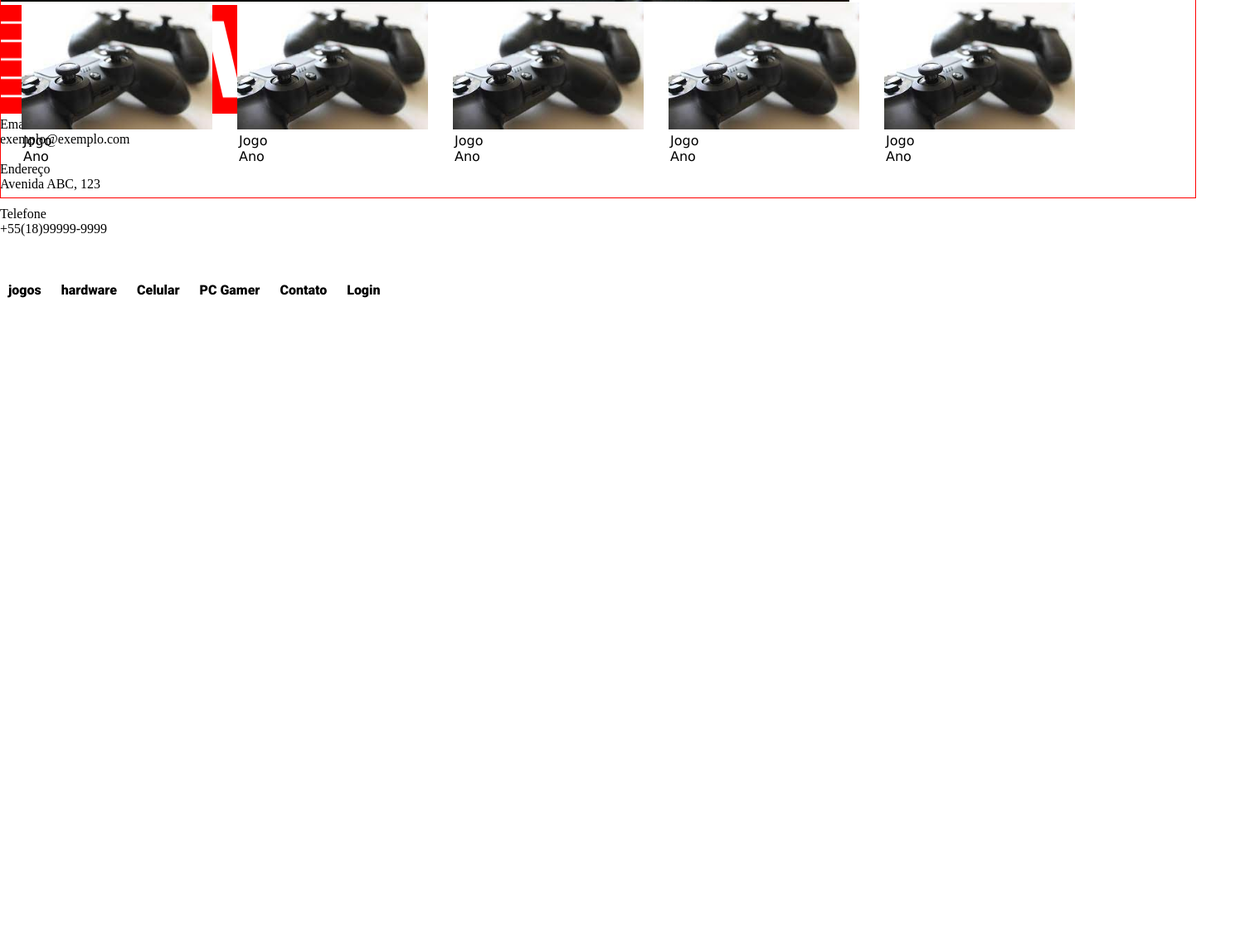
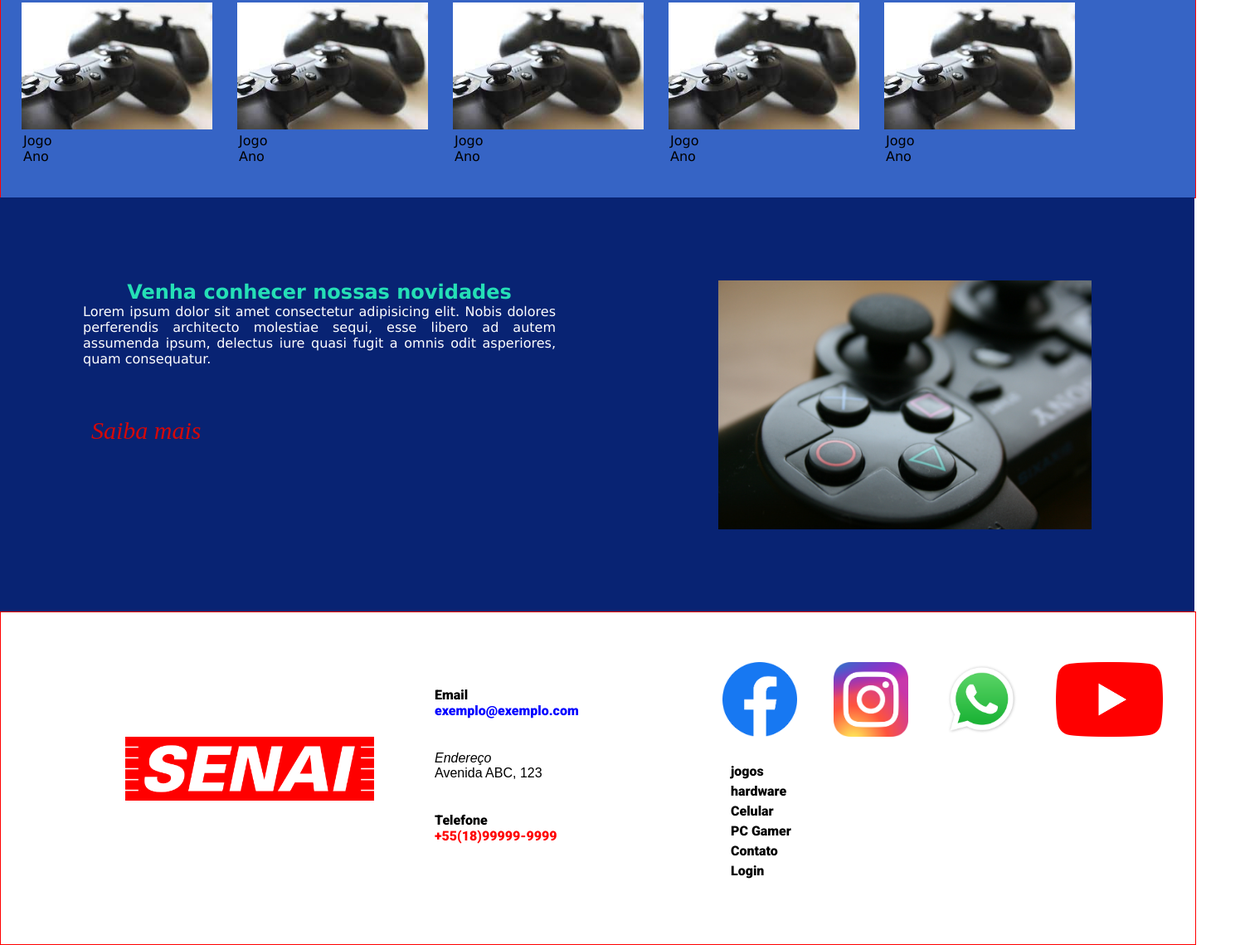
Before and after one commit to maurolucasesteves/UC09_Atividade_SA2, a plain HTML site: page index.html in a window 1280 px wide. Shown: the part 843-1982 px from the top of the page at 83% size, 1501 px wide, since content can reach past the window. Before the commit the page ends 1212 px from the top, so only its background shows below. Drawn offline with Linux system fonts and the light colour scheme.

Commit message:
Atualização

```diff
--- a/css/estilo.css
+++ b/css/estilo.css
@@ -1,6 +1,7 @@
 *{
     margin: 0px;
     padding: 0px;
+
 }
 /**************HEADER*****************/
 header{
@@ -42,7 +43,7 @@ top: 14px;
 font-family: 'Roboto', sans-serif;
 text-decoration: none;
 color: black;
-text size-adjust: 28px;
+text-size-adjust: 28px;
 background-color: #57ecf5;
 border-radius: 5px;
 border-color: #57ecf5;
@@ -93,6 +94,7 @@ border-color: #57ecf5;
 .texto_banner a{
     font-style: italic;
     color: rgb(102, 12, 12);
+    font-size: 30px;
 }
 
 /**************Destaque*****************/
@@ -103,6 +105,7 @@ border-color: #57ecf5;
     height: 500px;
     top: 580px;
     border: 1px solid red;
+    background: rgb(54, 100, 197);
 }
 
 .img_destaque{
@@ -148,5 +151,144 @@ figcaption {
     text-decoration: none;
     text-size-adjust: 24px;
     font-style: normal;
-    width: 500px;
+
 }
+
+/**************Novidades*****************/
+
+.novidades{
+    position: absolute;
+    width: 1440px;
+    height: 500px;
+    left: 0px;
+    top: 1081px;
+    background: #082373;
+}
+
+.novidades img {
+    position: absolute;
+    width: 450px;
+    height: 300px;
+    margin-top: 100px;
+    margin-left: 866px;
+}
+.texto_novidades{
+    position: absolute;
+    width: 570px;
+    height: 300px;
+    margin-top: 100px;
+    margin-left: 100px;
+    /*border: 1px solid red;*/
+}
+.texto_novidades h1{
+    font-family: 'Lucida Sans', 'Lucida Sans Regular', 'Lucida Grande', 'Lucida Sans Unicode', Geneva, Verdana, sans-serif;
+    text-decoration: none;
+    color: rgb(37, 223, 182);
+    text-size-adjust: 100px;
+    text-align: center;
+}
+.texto_novidades p{
+    font-family: 'Lucida Sans', 'Lucida Sans Regular', 'Lucida Grande', 'Lucida Sans Unicode', Geneva, Verdana, sans-serif;
+    text-decoration: none;
+    font-style: normal;
+    color: white;
+    text-align: justify;
+    text-size-adjust: 20px;
+
+}
+.texto_novidades a{
+    position: absolute;
+    margin-top: 50px;
+    font-family: 'Times New Roman', Times, serif;
+    font-style: italic;
+    text-decoration: none;
+    color: rgb(212, 8, 8);
+    font-size: 30px;
+}
+/**************Footer / rodape*****************/
+
+.rodape{
+    position: absolute;
+    width: 1440px;
+    height: 400px;
+    border: 1px solid red;
+    margin-top: 1500px;
+}
+.logo_rodape img{
+    width: 300px;
+    height: auto;
+    margin-top: 150px;
+    margin-left: 150px;
+}
+.info_contato{
+    /*border: 1px solid red;*/
+    position: absolute;
+    width: 250px;
+    height: 300px;
+    margin-left: 523px;
+    top: 50px;
+}
+.email{
+    font-family: 'Roboto', 'Lucida Sans', 'Lucida Sans Regular', 'Lucida Grande', 'Lucida Sans Unicode', Geneva, Verdana, sans-serif;
+    margin-top: 20px;
+}
+.topico_email{
+    color: blue;
+}
+.topico_endereco{
+    font-family: Arial, Helvetica, sans-serif;
+    margin-top: 20px;
+    font-style: oblique;
+
+}
+.info_contato{
+    font-family: Arial, Helvetica, sans-serif;
+    font-style: normal;
+    margin-top: 20px;
+}
+.telefone{
+    font-family: 'Roboto', 'Lucida Sans', 'Lucida Sans Regular', 'Lucida Grande', 'Lucida Sans Unicode', Geneva, Verdana, sans-serif;
+    margin-top: 20px;
+}
+.topico_telefone{
+    font-family: 'Roboto', 'Lucida Sans', 'Lucida Sans Regular', 'Lucida Grande', 'Lucida Sans Unicode', Geneva, Verdana, sans-serif;
+    color: red;
+    }
+.redes_sociais figure{
+    position: absolute;
+    width: 650px;
+    height: 100px;
+    left: 850px;
+    top: 50px;
+}
+.img1{
+    width: auto;
+    height: 90px;
+    padding: 10px;
+}
+.img2{
+    width: auto;
+    height: 90px;
+    padding: 10px;
+}
+.img3{
+    width: auto;
+    height: 90px;
+    padding: 10px;
+}
+.img4{
+    width: auto;
+    height: 90px;
+    padding: 10px;
+}
+.menu_rodape{
+    position: absolute;
+    width: 120px;
+    height: 150px;
+    left: 870px;
+    top: 180px;
+}
+li{
+    list-style-type: none;
+    line-height: 1.5;
+}
--- a/index.html
+++ b/index.html
@@ -118,7 +118,7 @@
                 perferendis architecto molestiae sequi, esse libero ad autem assumenda ipsum,
                 delectus iure quasi fugit a omnis odit asperiores, quam consequatur.
             </p>
-            <a href="#">Saiba mais</a>
+            <div class="texto_novidades2"><a href="#">Saiba mais</a></div class="texto_novidades2">
         </section>
         <figure>
             <img src="imagens/Controle.jpg" alt="Controle">
@@ -140,43 +140,48 @@
 
                 <div class="info_contato">
 
-                    <p>Email</p>
-                    <p>exemplo@exemplo.com</p><br>
+                    <div class="email">
+                        <p>Email</p>
+                        <p class="topico_email">exemplo@exemplo.com</p><br>
+                    </div>
 
-                    <p>Endereço</p>
+                    <p class="topico_endereco">Endereço</p>
                     <p>Avenida ABC, 123</p><br>
 
-                    <p>Telefone</p>
-                    <p>+55(18)99999-9999</p><br>
+                    <div class="telefone">
+                        <p>Telefone</p>
+                        <p class="topico_telefone">+55(18)99999-9999</p><br>
+                    </div>
 
                 </div>
 
 
-                <div class="col-4">
+                <div class="redes_sociais">
 
-                    <figure class="redes-sociais">
-                        <a href="#"><img src="imagens/facebook-logo-0-2048x2048.png" alt="" width="15%"></a>
+                    <figure>
+                        <a href="#"><img class="img1" src="imagens/facebook.png" alt="" width="15%"></a>
 
 
-                        <a href="#"><img src="imagens/instagram-logo-15.png" alt="" width="10%"></a>
+                        <a href="#"><img class="img2" src="imagens/instagram.png" alt="" width="10%"></a>
 
 
-                        <a href="#"><img src="imagens/whatsapp-logo-3-1.png" alt="" width="10%"></a>
+                        <a href="#"><img class="img3" src="imagens/whatsapp.png" alt="" width="10%"></a>
 
 
-                        <a href="#"><img src="imagens/youtube-logo-7-2.png" alt="" width="10%"></a>
+                        <a href="#" ><img class="img1"src="imagens/youtube.png" alt=""></a>
 
                     </figure>
 
-                    <br>
+                    <div class="menu_rodape">
 
-                    <a href="#">jogos</a>
-                    <a href="#">hardware</a>
-                    <a href="#">Celular</a>
-                    <a href="#">PC Gamer</a>
-                    <a href="#">Contato</a>
-                    <a href="#">Login</a>
+                        <li><a href="#">jogos</a></li>
+                        <li><a href="#">hardware</a></li>
+                        <li><a href="#">Celular</a></li>
+                        <li><a href="#">PC Gamer</a></li>
+                        <li><a href="#">Contato</a></li>
+                        <li><a href="#">Login</a></li>
 
+                    </div>
                 </div>
 
     </footer>
```
Also changed, not shown: imagens/WhatsApp.png (added), imagens/instagram.png (added), imagens/youtube.png (added).
